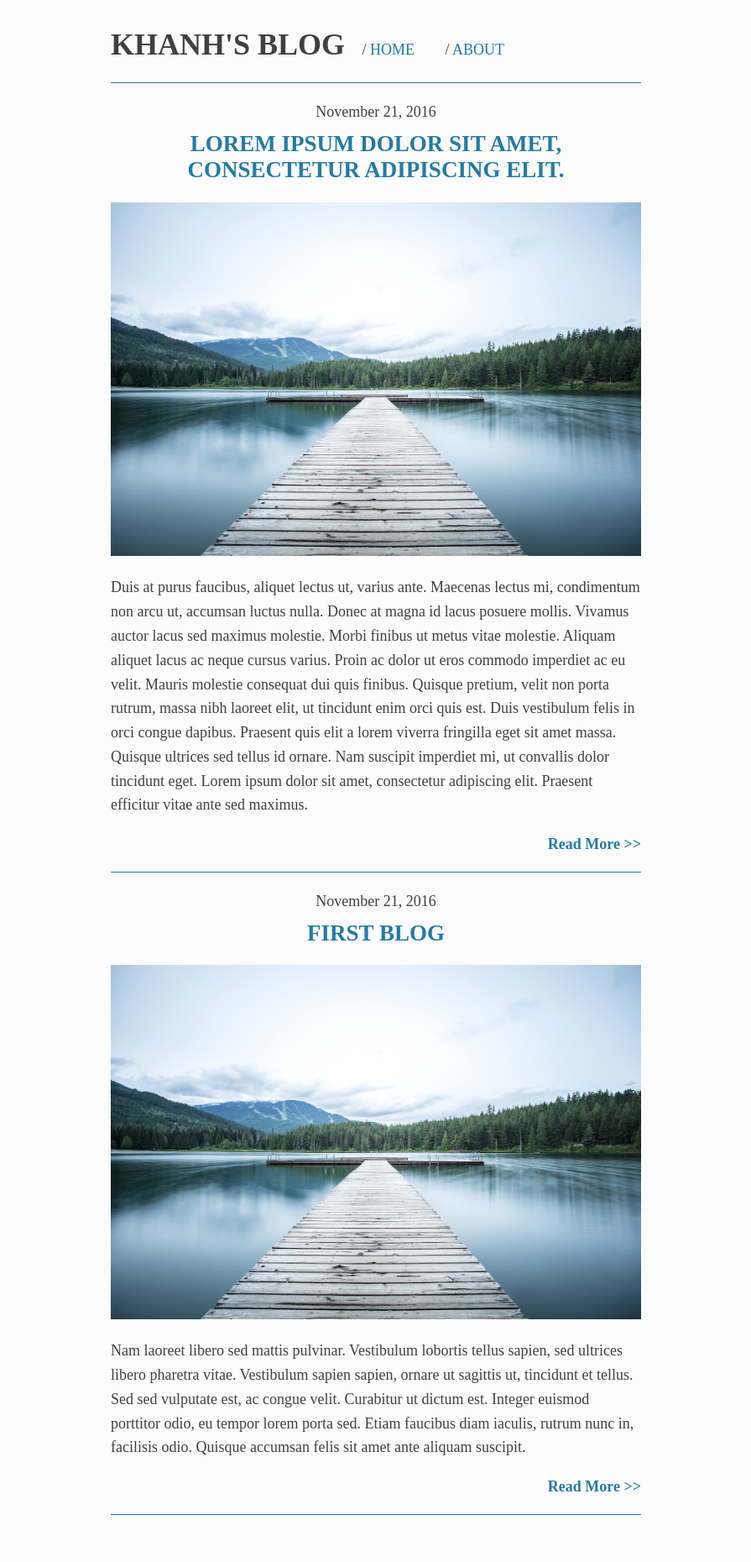
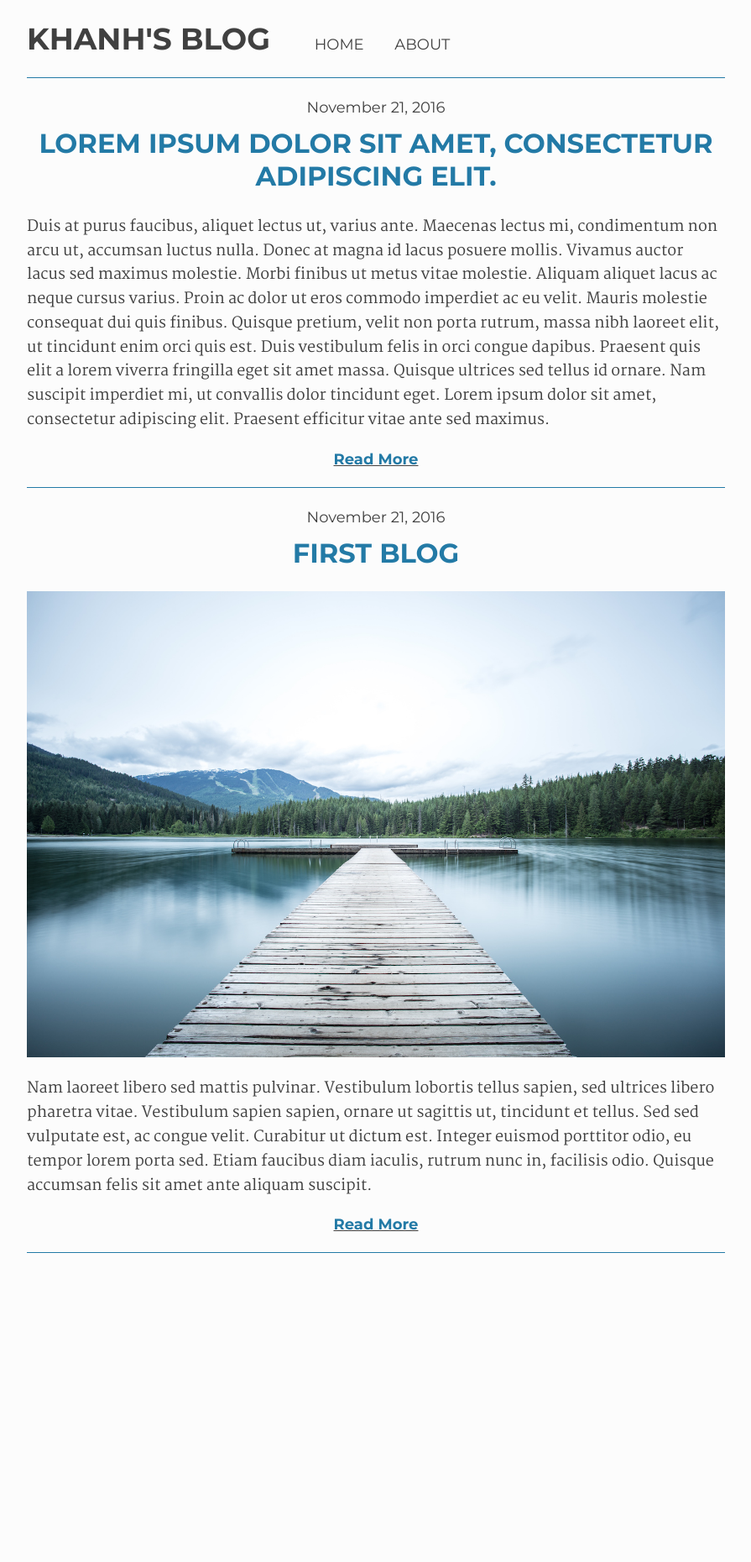
Before and after one commit to khanhnwin/khanhnwin.github.io, a Jekyll site: the page built from index.html, in a window 1280 px wide. Shown: the whole page at 84% size, without its empty margins (192-1087 px from the left). Built offline with Jekyll 4.4.1, drawn with Linux system fonts in a browser that asks for light colours; some web fonts are replaced; after the commit the page ends 1540 px from its top, so only the background shows below that.

Commit message:
Pages properly formatted, responsive.

```diff
--- a/_layouts/default.html
+++ b/_layouts/default.html
@@ -3,21 +3,23 @@
 		<head>
 			<title>{{ page.title }}</title>
 			<!-- link to main stylesheet -->
-			<link href="https://fonts.googleapis.com/css?family=BioRhyme:300,400,700" rel="stylesheet">
+			<link href="https://fonts.googleapis.com/css?family=Martel:200,400|Montserrat:400,700" rel="stylesheet">
 			<link rel="stylesheet" type="text/css" href="/stylesheets/main.css">
 		</head>
 		<body>
 			<div class="page_container">
 				<div class="header">
-					<h1 class="site_title">Khanh's Blog</h1>
+					<a href="/"><h1 class="site_title">Khanh's Blog</h1></a>
 					<nav>
 			    		<ul>
 			        		<li><a href="/">Home</a></li>
 				        	<li><a href="/about">About</a></li>
+									<!-- <li><a href="/archive">Archive</a></li> -->
 			        		<!--<li><a href="/cv">CV</a></li>-->
 			    		</ul>
 					</nav>
 				</header>
+				</div>
 				<div class="container">
 
 				{{ content }}
--- a/index.html
+++ b/index.html
@@ -7,10 +7,12 @@
 			<div class="post">
 					<h4 class="date">{{ post.date | date: "%B %-d, %Y" }}</h4>
 					<a href="{{ post.url }}" title="{{ post.title }}"><h2 class="title">{{ post.title }}</h2></a>
-				<img src="{{ site.url }}/assets/post_images/2016-11-21-khanh-nguyen-first-post/featured.jpeg" />
+					{% if post.featured-image == true %}
+						<img src="{{ post.assets }}featured.jpeg" />
+					{% endif %}
 				<div class="blurb">
 					{{ post.excerpt }}
-					<p class="read_more"><a href="{{ post.url }}" title="{{ post.title }}">Read More >></a></p>
+					<p class="read_more"><a href="{{ post.url }}" title="{{ post.title }}">Read More</a></p>
 				</div>
 			</div>
 		{% endfor %}
--- a/stylesheets/main.css
+++ b/stylesheets/main.css
@@ -1,10 +1,12 @@
 body {
   background-color: #FCFCFC;
-  font-family: "BioRhyme", serif;
+  font-family: "Montserrat", sans-serif;
   font-weight: 400;
   font-size: 18px;
   color: #404040;
   padding-bottom: 3rem;
+  min-width: 500px;
+  margin: 0 auto;
 }
 
 a {
@@ -23,14 +25,29 @@
   }
 }
 
+.header a {
+  color: #404040;
+}
+
+p {
+  font-family: "Martel", serif;
+  line-height: 160%;
+}
+
 .page_container {
   width: 50%;
   margin: 0 auto;
 }
 
+@media (max-width: 1360px) {
+  .page_container {
+    width: 65%;
+  }
+}
+
 @media (max-width: 1130px) {
   .page_container {
-    width: 90%;
+    width: 70%;
   }
 }
 
@@ -39,7 +56,7 @@
   text-transform: uppercase;
 }
 
-@media (max-width: 1130px) {
+@media (max-width: 855px) {
   .site_title {
     display: block;
     text-align: center;
@@ -53,7 +70,7 @@
   text-align: center;
 }
 
-@media (max-width: 1130px) {
+@media (max-width: 855px) {
   nav {
     display: block;
     margin-top: .5rem;
@@ -62,17 +79,21 @@
 
 nav ul {
   padding: 0;
-  font-family: "BioRhyme", serif;
+  font-family: "Montserrat", sans-serif;
   text-transform: uppercase;
+}
+
+nav ul li:first-child {
+  padding-left: 2rem;
+}
+
+nav ul li:last-child {
+  padding-right: 2rem;
 }
 
 nav ul li {
   display: inline-block;
   margin: .5rem 1rem;
-}
-
-nav ul li:before {
-  content: "/ ";
 }
 
 .page_title {
@@ -95,8 +116,9 @@
 
 .posts p.read_more {
   font-weight: 700;
-  font-family: "BioRhyme", serif;
-  text-align: right;
+  font-family: "Montserrat", sans-serif;
+  text-align: center;
+  text-decoration: underline;
 }
 
 .posts .post:first-child {
@@ -108,7 +130,7 @@
 }
 
 .posts .post .date {
-  font-family: "BioRhyme", serif;
+  font-family: "Montserrat", sans-serif;
   margin-bottom: .5rem;
   font-weight: 200;
   text-align: center;
@@ -118,10 +140,12 @@
   text-transform: uppercase;
   margin-top: .75rem;
   text-align: center;
+  font-size: 2rem;
 }
 
 .posts .post .blurb {
   line-height: 160%;
+  font-family: "Martel", serif;
 }
 
 .posts .post img {
@@ -145,6 +169,7 @@
   text-align: center;
   text-transform: capitalize;
   color: #237AA6;
+  font-weight: 2rem;
 }
 
 .post_page img.outset {
@@ -167,6 +192,11 @@
   text-align: center;
 }
 
+.about {
+  border-top: 1px solid #237AA6;
+  border-bottom: 1px solid #237AA6;
+}
+
 .about h1 {
   text-transform: uppercase;
   text-align: center;
```
Also changed, not shown: _posts/2016-11-21-khanh-nguyen-first-post.md (+7 -5 lines), archive/index.html (added, +22 -0 lines), stylesheets/main.sass (+36 -11 lines).
